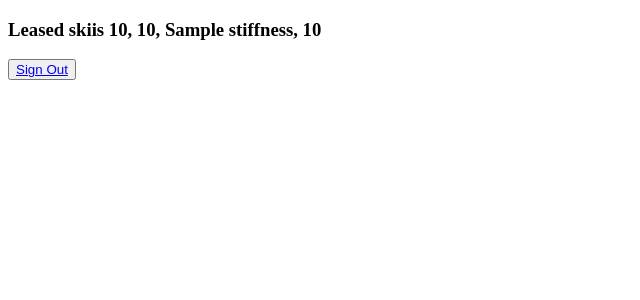
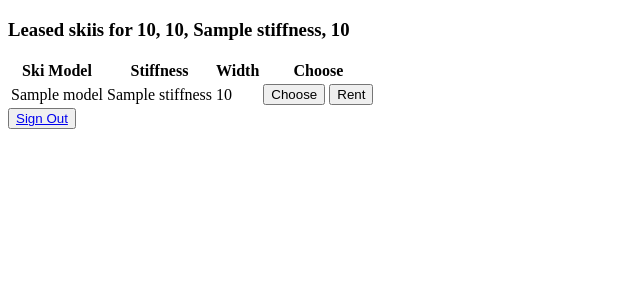
Before and after one commit to Jaqb-Janicqi/SkiEnter, a Django app: template templates/authentification/lease.html in a window 1280 px wide. Shown: the top 300 px of the page, without its empty margins (0-640 px from the left). Run offline with Django 5.2, Linux system fonts and the light colour scheme; the template is opened without the code that fills it: most values are stand-ins (such as "Sample title", 1, 10 or a date in 2020).

Commit message:
LEASESKIIIIIIIS

```diff
--- a/authentication/urls.py
+++ b/authentication/urls.py
@@ -10,5 +10,6 @@ urlpatterns = [
     path('success', views.success, name='success'),
     path('fav', views.fav, name='fav'),
     path('lease', views.lease, name='lease'),
+    path('rent_ski', views.rent_ski, name='rent_ski'),
 
  ]
--- a/templates/authentification/lease.html
+++ b/templates/authentification/lease.html
@@ -7,13 +7,45 @@
         <meta name="discription" content="">
         <meta name="viewport" content="width=device-width, initial-scale=1.0">
         <link rel="stylesheet" href="">
-        <title>Logged in Page</title>
+        <title>Lease Page</title>
     </head>
     <body>
 
 
-        <h3>Leased skiis {{ weight }}, {{ height }}, {{ stiffness }}, {{ width }}</h3>
+        <h3>Leased skiis for {{ weight }}, {{ height }}, {{ stiffness }}, {{ width }}</h3>
 
+        <table>
+            <thead>
+                <tr>
+                    <th>Ski Model</th>
+                    <th>Stiffness</th>
+                    <th>Width</th>
+                    <th>Choose</th>
+                </tr>
+            </thead>
+            <tbody>
+                {% for ski in skis %}
+                    <tr>
+                        <td>{{ ski.model }}</td>
+                        <td>{{ ski.stiffness }}</td>
+                        <td>{{ ski.width }}</td>
+                        <td>
+                            <form action="/rent_ski" method="post">
+                                {% csrf_token %}
+                                <!-- IT DOESNOT SEND USER ID AND SKI ID WHY? -->
+                                <input type="hidden" name="chosen_ski_id" value="{{ ski.id }}">
+                                <button type="submit">Choose</button>
+
+                                {% csrf_token %}
+                                <input type="hidden" name="user_id" value="{{ user.id }}">
+                                <input type="hidden" name="ski_id" value="{{ ski.id }}">
+                                <button type="submit">Rent</button>
+                            </form>
+                        </td>
+                    </tr>
+                {% endfor %}
+            </tbody>
+        </table>
 
         <button type="submit"><a href="/signout">Sign Out</a></button>
 
--- a/templates/authentification/success.html
+++ b/templates/authentification/success.html
@@ -18,6 +18,10 @@
 
         <form action="/lease" method="post">
             {% csrf_token %}
+
+            <label for="">Username</label>
+            <input type="hidden" id="fname" name="fname" value="{{ fname }}">
+            <br>
 
             <label for="">Weight</label>
             <input type="number" id="weight" name="weight" placeholder="Enter your weight" Required>
```
Also changed, not shown: authentication/views.py (+35 -56 lines), db.sqlite3.
